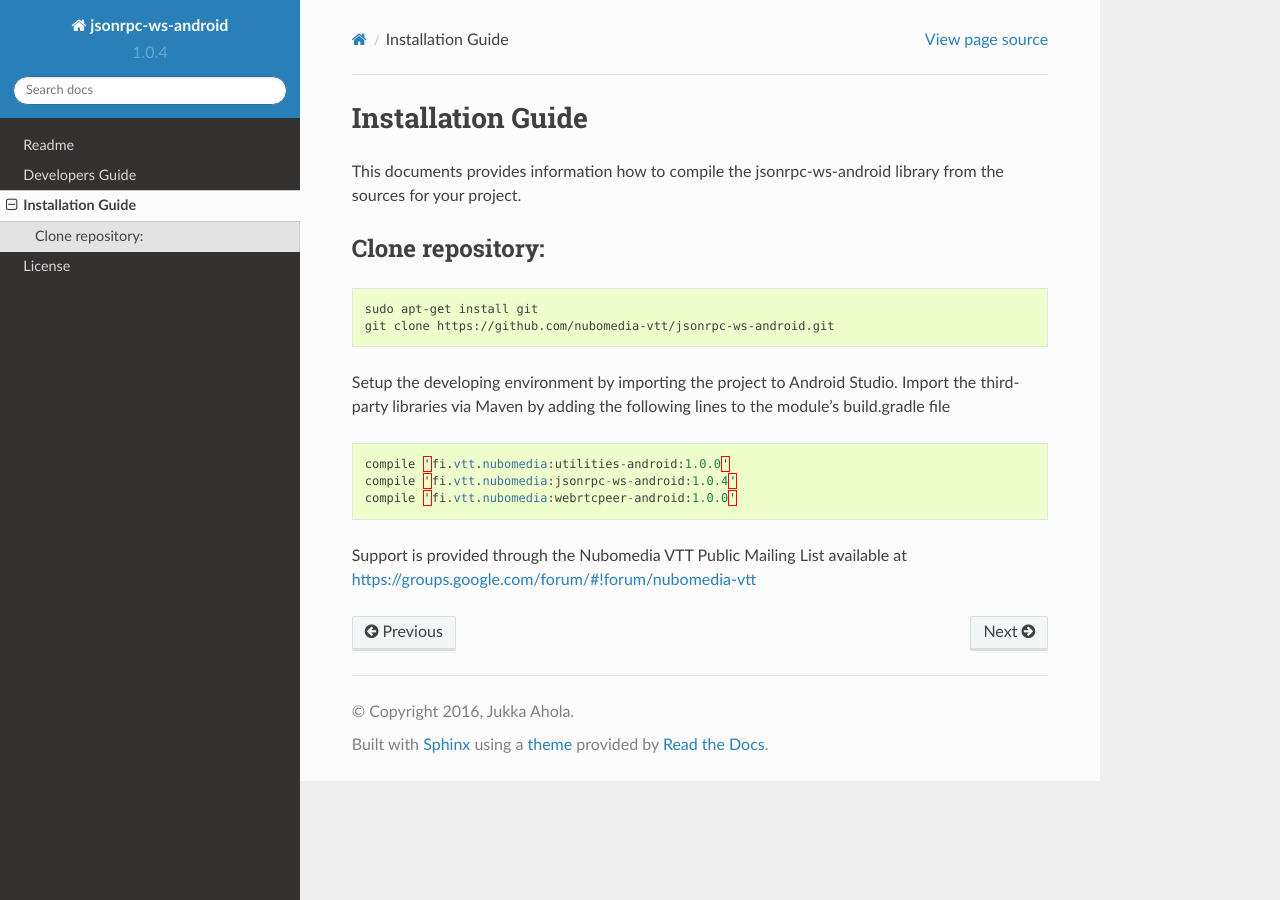
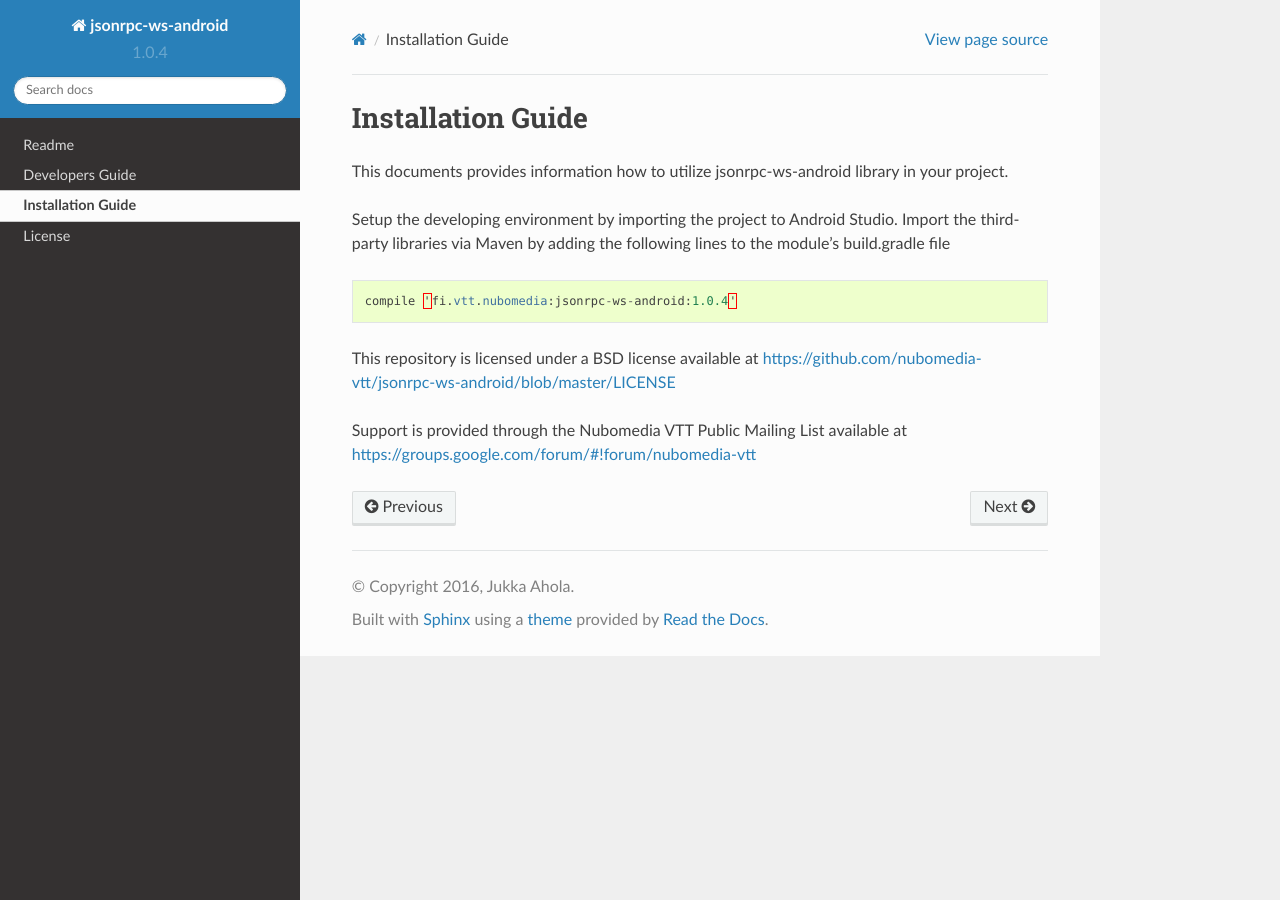
Before and after one commit to nubomedia-vtt/jsonrpc-ws-android, a Sphinx documentation site: the page built from docs/InstallationGuide.rst, in a window 1280 px wide. Built offline with Sphinx 7.4.7 and the Read the Docs theme 2.0.0, drawn with Linux system fonts in a browser that asks for light colours.

Commit message:
docs updated

```diff
--- a/docs/InstallationGuide.rst
+++ b/docs/InstallationGuide.rst
@@ -2,25 +2,18 @@
 Installation Guide
 ******************
 
-This documents provides information how to compile the jsonrpc-ws-android library from the sources for your project.
+This documents provides information how to utilize jsonrpc-ws-android library in your project.
 
-
-Clone repository:
-=================
-.. code:: bash
-
-    sudo apt-get install git
-    git clone https://github.com/nubomedia-vtt/jsonrpc-ws-android.git
 
 Setup the developing environment by importing the project to Android Studio.
 Import the third-party libraries via Maven by adding the following lines to the module's build.gradle file
 
 .. code:: java
 
-    compile 'fi.vtt.nubomedia:utilities-android:1.0.0'
     compile 'fi.vtt.nubomedia:jsonrpc-ws-android:1.0.4'
-    compile 'fi.vtt.nubomedia:webrtcpeer-android:1.0.0'
 
+This repository is licensed under a BSD license available at
+https://github.com/nubomedia-vtt/jsonrpc-ws-android/blob/master/LICENSE
 
 Support is provided through the Nubomedia VTT Public Mailing List available at
 https://groups.google.com/forum/#!forum/nubomedia-vtt
```
Also changed, not shown: docs/DevelopersGuide.rst (+48 -7 lines), 9 other files.
